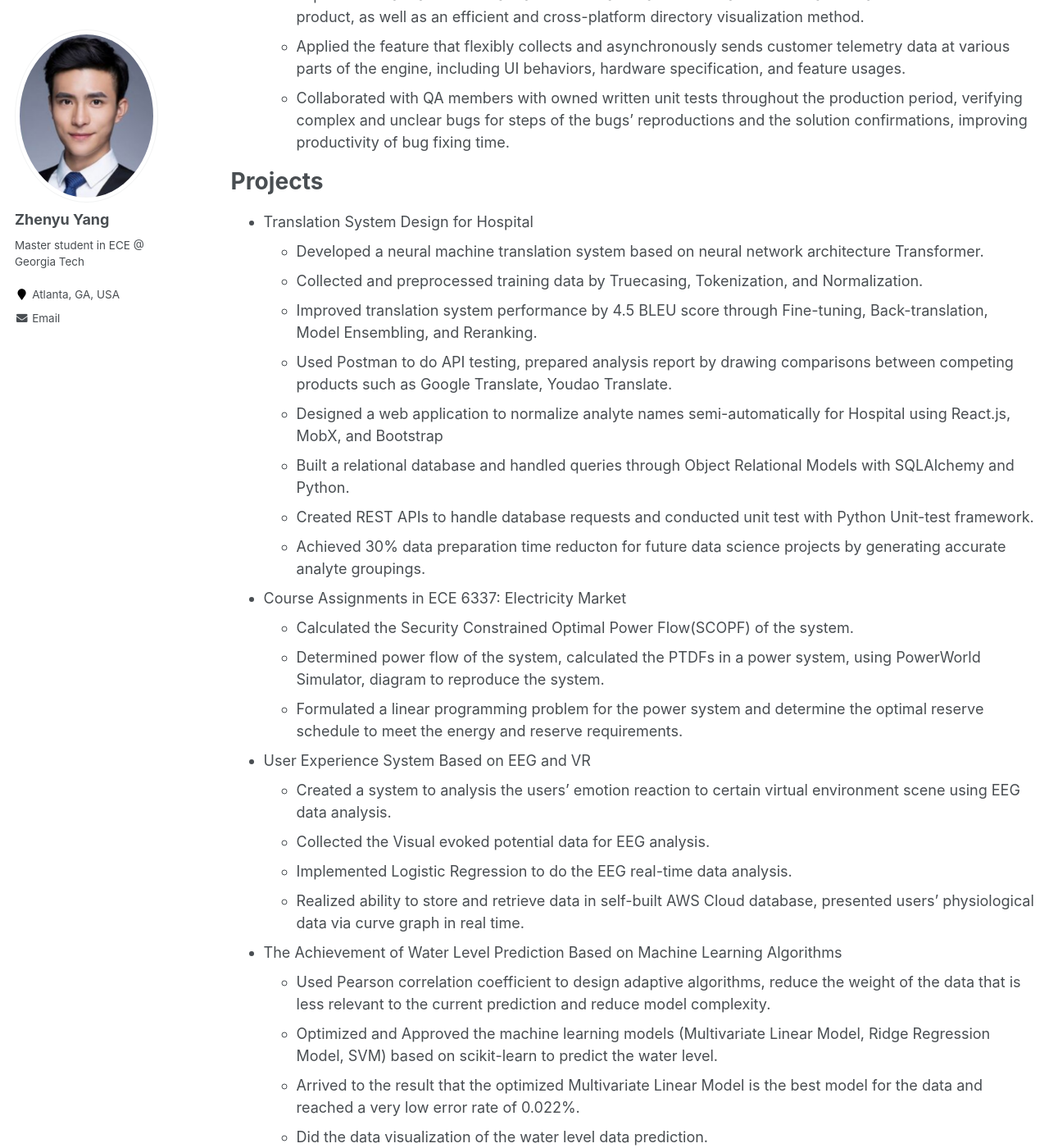
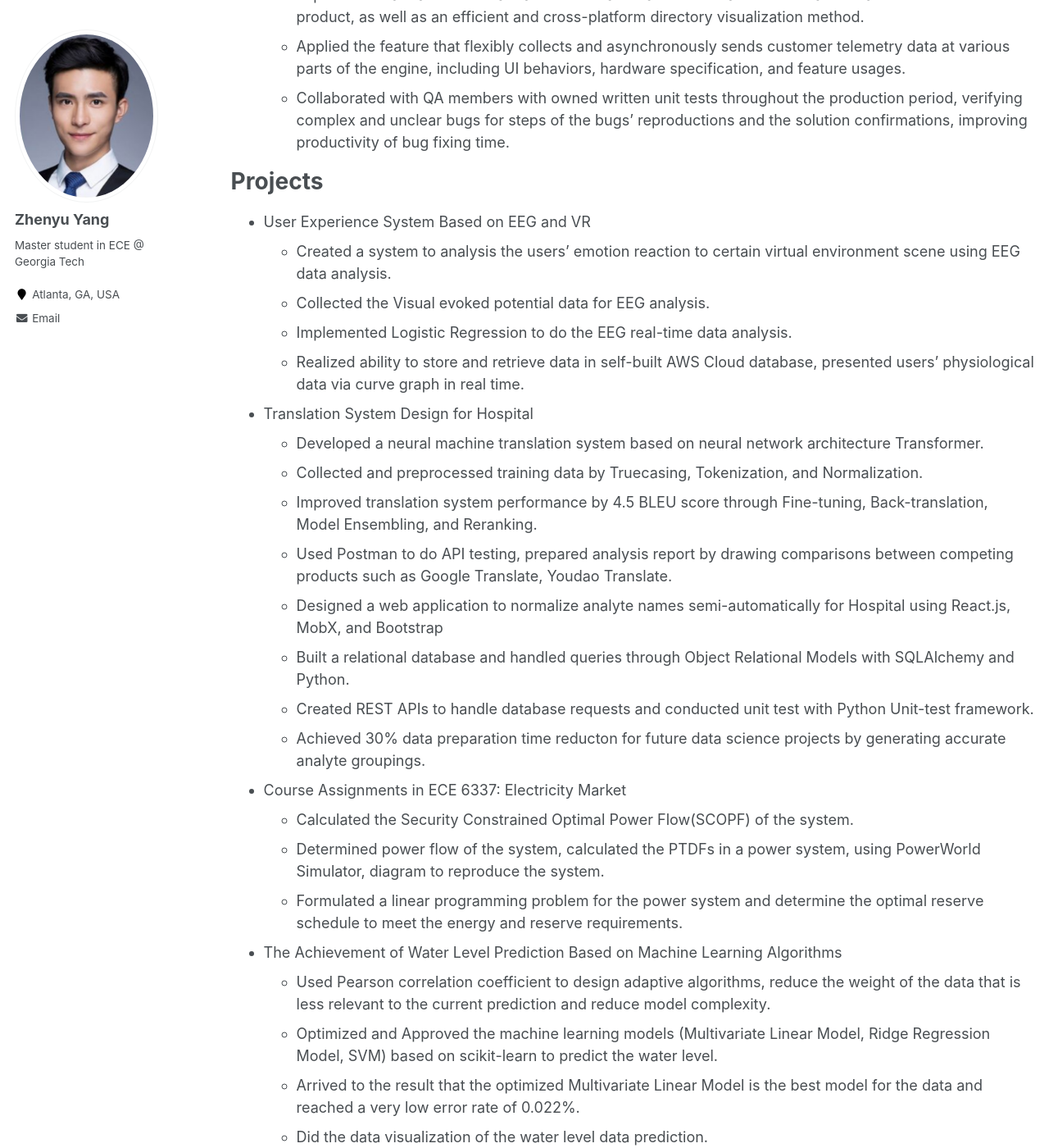
Before and after one commit to azpeteryang/azpeteryang.github.io, a Jekyll site: the page built from _pages/cv.md, in a window 1280 px wide and 1400 px high, scrolled down 896 px. Shown: the whole window at 82% size. Built offline with Jekyll 4.4.1, drawn with Linux system fonts in a browser that asks for light colours; some of the changed lines change nothing that is shown.

Commit message:
Update cv.md

```diff
--- a/_pages/cv.md
+++ b/_pages/cv.md
@@ -38,6 +38,14 @@ Internship experience
 Projects
 ======
 
+* User Experience System Based on EEG and VR
+  * Created a system to analysis the users' emotion reaction to certain virtual environment scene using EEG data analysis.
+  * Collected the Visual evoked potential data for EEG analysis.
+  * Implemented Logistic Regression to do the EEG real-time data analysis.
+  * Realized ability to store and retrieve data in self-built AWS Cloud database, presented users’ physiological data via curve graph in real time.
+
+
+
 * Translation System Design for Hospital
    * Developed a neural machine translation system based on neural network architecture Transformer.
    * Collected and preprocessed training data by Truecasing, Tokenization, and Normalization.
@@ -54,13 +62,6 @@ Projects
   * Determined power flow of the system, calculated the PTDFs in a power system, using PowerWorld Simulator, diagram to reproduce the system.
   * Formulated a linear programming problem for the power system and determine the optimal reserve schedule to meet the energy and reserve requirements.
 
-
-
-* User Experience System Based on EEG and VR
-  * Created a system to analysis the users' emotion reaction to certain virtual environment scene using EEG data analysis.
-  * Collected the Visual evoked potential data for EEG analysis.
-  * Implemented Logistic Regression to do the EEG real-time data analysis.
-  * Realized ability to store and retrieve data in self-built AWS Cloud database, presented users’ physiological data via curve graph in real time.
 
 
 
```
